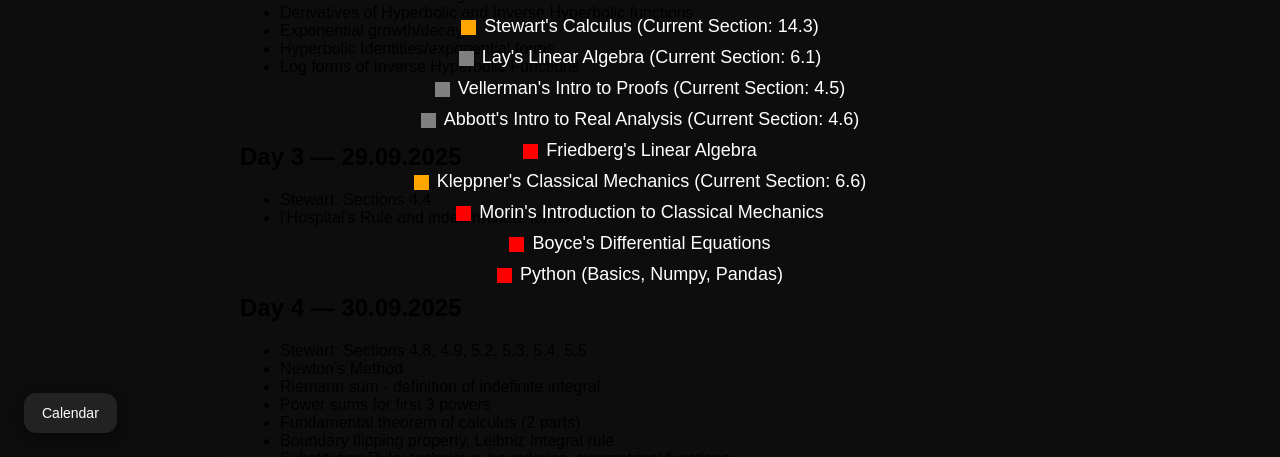
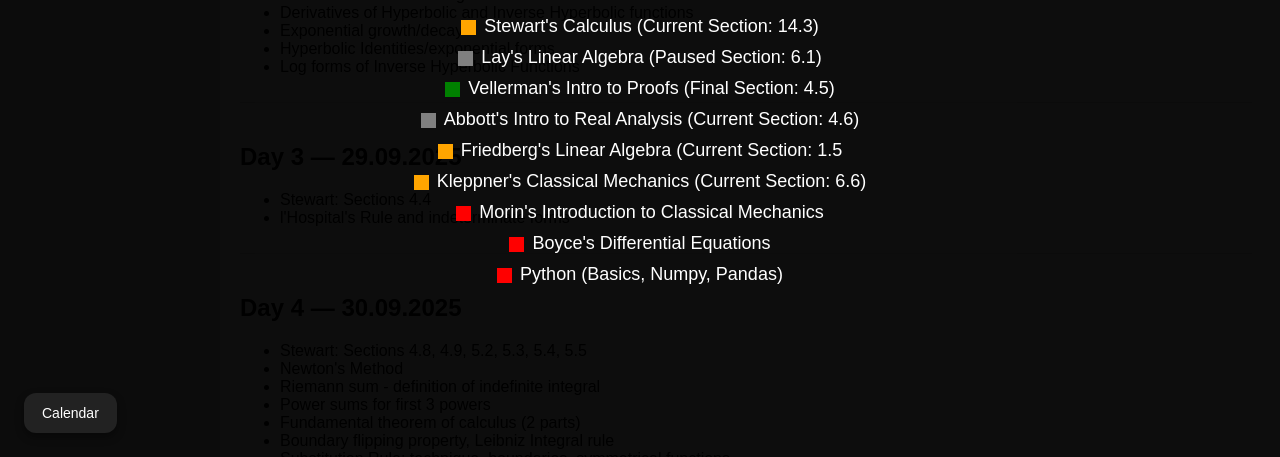
Before and after one commit to CoolShark789/study-log, a plain HTML site: page index.html in a window 1280 px wide. Both pictures are taken after a click on the button "Self-Study Stats". Shown: the part 343-800 px from the top of the page. Drawn offline with nearby package versions, Linux system fonts and the light colour scheme; no server answers.

Commit message:
Update index.html

```diff
--- a/index.html
+++ b/index.html
@@ -396,10 +396,10 @@ document.addEventListener("DOMContentLoaded", async () => {
       document.getElementById("ss-total-cards").textContent=`Total flashcards: ${totalCards}`;
       const plans=[
         {name:"Stewart's Calculus (Current Section: 14.3)", status:"ongoing"},
-        {name:"Lay's Linear Algebra (Current Section: 6.1)", status:"paused"},
-        {name:"Vellerman's Intro to Proofs (Current Section: 4.5)", status:"paused"},
+        {name:"Lay's Linear Algebra (Paused Section: 6.1)", status:"paused"},
+        {name:"Vellerman's Intro to Proofs (Final Section: 4.5)", status:"completed"},
         {name:"Abbott's Intro to Real Analysis (Current Section: 4.6)", status:"paused"},
-        {name:"Friedberg's Linear Algebra", status:"planned"},
+        {name:"Friedberg's Linear Algebra (Current Section: 1.5", status:"ongoing"},
         {name:"Kleppner's Classical Mechanics (Current Section: 6.6)", status:"ongoing"},
         {name:"Morin's Introduction to Classical Mechanics", status:"planned"},
         {name:"Boyce's Differential Equations", status:"planned"},
```
